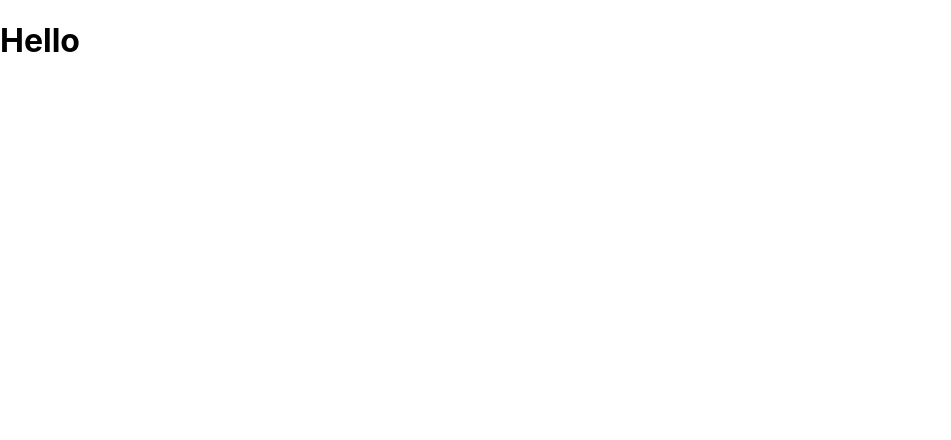
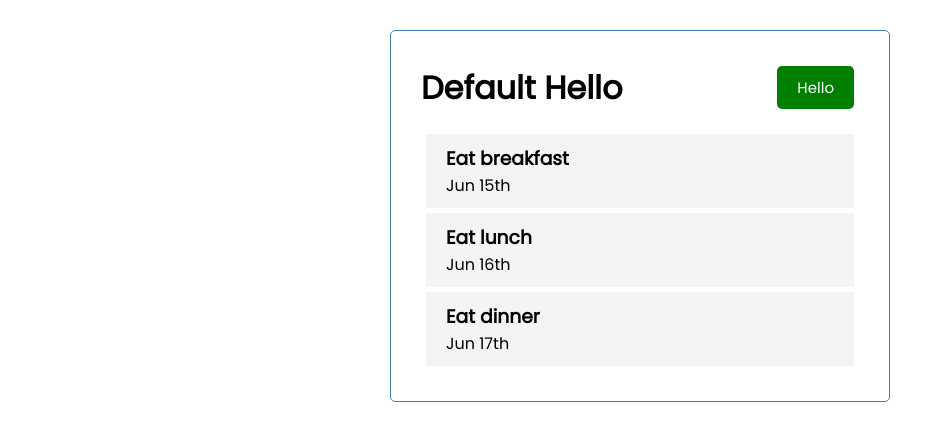
Before and after one commit to kashifp/practice, a React (Create React App) app in the folder react/notes/task-practice/: page / in a window 1280 px wide. Shown: the top 440 px of the page, without its empty margins (0-951 px from the left). Built offline with nearby package versions, Linux system fonts and the light colour scheme.

Commit message:
add task

```diff
--- a/react/notes/task-practice/src/App.js
+++ b/react/notes/task-practice/src/App.js
@@ -1,8 +1,40 @@
+import { useState } from 'react'
+import Header from './components/Header'
+import Tasks from './components/Tasks'
+
 
 function App() {
+
+  // const name = 'Bob'
+  // const bVal = true
+
+  const [tasks, setTasks] = useState([
+        {
+            id: 1,
+            text: 'Eat breakfast',
+            day: 'Jun 15th',
+            reminder: true
+        },
+        {
+            id: 2,
+            text: 'Eat lunch',
+            day: 'Jun 16th',
+            reminder: true
+        },
+        {
+            id: 3,
+            text: 'Eat dinner',
+            day: 'Jun 17th',
+            reminder: true
+        },
+    ])
+
   return (
-    <div className="App">
-      <h1>Hello</h1>
+    <div className="container">
+      <Header />
+      <Tasks tasks={tasks} />
+      {/* <h1>Hello {bVal ? 'To You' : 'Again'}</h1> */}
+      {/* <h1>Hello again {name}</h1> */}
     </div>
   );
 }
--- /dev/null
+++ b/react/notes/task-practice/src/components/Button.js
@@ -0,0 +1,22 @@
+import PropTypes from 'prop-types'
+
+const Button = ({color, text, onClick}) => {
+
+
+
+
+    return <button onClick={onClick} style={{backgroundColor: color}} className='btn'>{text}</button>
+}
+
+Button.defaultProps = {
+    color: 'darkblue',
+    text: 'Default'
+}
+
+Button.propTypes = {
+    color: PropTypes.string,
+    text: PropTypes.string,
+    onClick: PropTypes.func,
+}
+
+export default Button
--- /dev/null
+++ b/react/notes/task-practice/src/components/Header.js
@@ -0,0 +1,28 @@
+import PropTypes from 'prop-types'
+import Button from './Button'
+
+// Or take in const Header = (props) and refer to things with props.title
+
+const Header = ({ title }) => {
+
+    const onClick = (e) => {
+        console.log(e)
+    }
+
+    return (
+        <header className='header'>
+            <h1>{title}</h1>
+            <Button color='green' text='Hello' onClick={onClick} />
+        </header>
+    )
+}
+
+Header.defaultProps = {
+    title: 'Default Hello',
+}
+
+Header.propTypes = {
+    title: PropTypes.string.isRequired,
+}
+
+export default Header
--- /dev/null
+++ b/react/notes/task-practice/src/components/Task.js
@@ -0,0 +1,10 @@
+const Task = ({task}) => {
+    return (
+        <div className='task'>
+            <h3>{task.text}</h3>
+            <p>{task.day}</p>
+        </div>
+    )
+}
+
+export default Task
--- /dev/null
+++ b/react/notes/task-practice/src/components/Tasks.js
@@ -0,0 +1,13 @@
+import Task from './Task'
+
+const Tasks = ({ tasks }) => {
+    return (
+        <>
+            {tasks.map((task) => (
+                <Task key={task.id} task={task} />
+            ))}
+        </>
+    )
+}
+
+export default Tasks
--- a/react/notes/task-practice/src/index.css
+++ b/react/notes/task-practice/src/index.css
@@ -1,13 +1,112 @@
-body {
+@import url('https://fonts.googleapis.com/css2?family=Poppins:wght@300;400&display=swap');
+
+* {
+  box-sizing: border-box;
   margin: 0;
-  font-family: -apple-system, BlinkMacSystemFont, 'Segoe UI', 'Roboto', 'Oxygen',
-    'Ubuntu', 'Cantarell', 'Fira Sans', 'Droid Sans', 'Helvetica Neue',
-    sans-serif;
-  -webkit-font-smoothing: antialiased;
-  -moz-osx-font-smoothing: grayscale;
+  padding: 0;
 }
 
-code {
-  font-family: source-code-pro, Menlo, Monaco, Consolas, 'Courier New',
-    monospace;
+body {
+  font-family: 'Poppins', sans-serif;
 }
+
+.container {
+  max-width: 500px;
+  margin: 30px auto;
+  overflow: auto;
+  min-height: 300px;
+  border: 1px solid steelblue;
+  padding: 30px;
+  border-radius: 5px;
+}
+
+.header {
+  display: flex;
+  justify-content: space-between;
+  align-items: center;
+  margin-bottom: 20px;
+}
+
+.btn {
+  display: inline-block;
+  background: #000;
+  color: #fff;
+  border: none;
+  padding: 10px 20px;
+  margin: 5px;
+  border-radius: 5px;
+  cursor: pointer;
+  text-decoration: none;
+  font-size: 15px;
+  font-family: inherit;
+}
+
+.btn:focus {
+  outline: none;
+}
+
+.btn:active {
+  transform: scale(0.98);
+}
+
+.btn-block {
+  display: block;
+  width: 100%;
+}
+
+.task {
+  background: #f4f4f4;
+  margin: 5px;
+  padding: 10px 20px;
+  cursor: pointer;
+}
+
+.task.reminder {
+  border-left: 5px solid green;
+}
+
+.task h3 {
+  display: flex;
+  align-items: center;
+  justify-content: space-between;
+}
+
+.add-form {
+  margin-bottom: 40px;
+}
+
+.form-control {
+  margin: 20px 0;
+}
+
+.form-control label {
+  display: block;
+}
+
+.form-control input {
+  width: 100%;
+  height: 40px;
+  margin: 5px;
+  padding: 3px 7px;
+  font-size: 17px;
+}
+
+.form-control-check {
+  display: flex;
+  align-items: center;
+  justify-content: space-between;
+}
+
+.form-control-check label {
+  flex: 1;
+}
+
+.form-control-check input {
+  flex: 2;
+  height: 20px;
+}
+
+footer {
+  margin-top: 30px;
+  text-align: center;
+}
```
Also changed, not shown: 1 other file (tests, documents, lock files or other folders).
